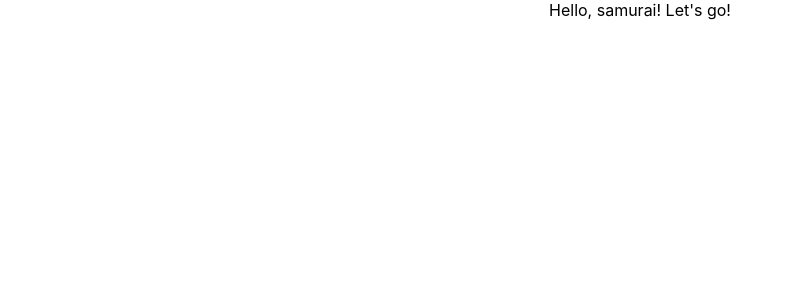
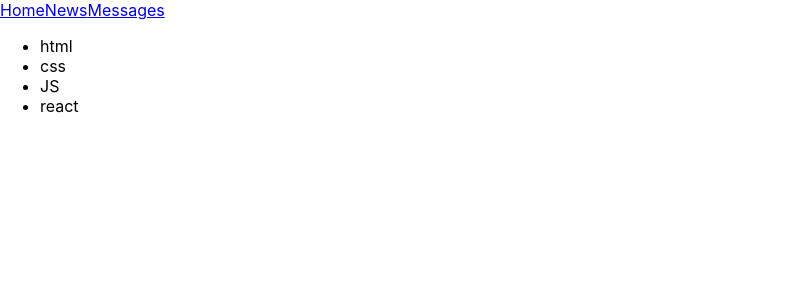
Before and after one commit to Parveeezy/TS_React_social, a React (Create React App) app: page / in a window 1280 px wide. Shown: the top 300 px of the page, without its empty margins (0-792 px from the left). Built offline with nearby package versions, Linux system fonts and the light colour scheme.

Commit message:
import/export

```diff
--- a/src/App.css
+++ b/src/App.css
@@ -1,38 +1,3 @@
-.App {
-  text-align: center;
+.App ul li {
+  list-style-type: georgian;
 }
-
-.App-logo {
-  height: 40vmin;
-  pointer-events: none;
-}
-
-@media (prefers-reduced-motion: no-preference) {
-  .App-logo {
-    animation: App-logo-spin infinite 20s linear;
-  }
-}
-
-.App-header {
-  background-color: #282c34;
-  min-height: 100vh;
-  display: flex;
-  flex-direction: column;
-  align-items: center;
-  justify-content: center;
-  font-size: calc(10px + 2vmin);
-  color: white;
-}
-
-.App-link {
-  color: #61dafb;
-}
-
-@keyframes App-logo-spin {
-  from {
-    transform: rotate(0deg);
-  }
-  to {
-    transform: rotate(360deg);
-  }
-}
--- a/src/App.tsx
+++ b/src/App.tsx
@@ -1,12 +1,15 @@
 import React from 'react';
-import './App.css';
+import './App.css'
+import Header from "./components/Header/Header";
+import Technologies from "./components/Technologies";
 
 function App() {
-  return (
-    <div className="App">
-     Hello, samurai! Let's go!
-    </div>
-  );
+    return (
+        <div>
+            <Header/>
+            <Technologies/>
+        </div>
+    );
 }
 
 export default App;
--- /dev/null
+++ b/src/components/Header/Header.tsx
@@ -0,0 +1,15 @@
+import React from 'react';
+
+function Header() {
+
+    return (
+        <div>
+            <a href="#">Home</a>
+            <a href="#">News</a>
+            <a href="#">Messages</a>
+        </div>
+    )
+
+}
+
+export default Header;
--- /dev/null
+++ b/src/components/Technologies.tsx
@@ -0,0 +1,16 @@
+import React from 'react';
+
+function Technologies() {
+    return (
+        <div>
+            <ul>
+                <li>html</li>
+                <li>css</li>
+                <li>JS</li>
+                <li>react</li>
+            </ul>
+        </div>
+    )
+}
+
+export default Technologies;
```
Also changed, not shown: .yarnrc.yml, 1 other file (tests, documents, lock files or other folders).
